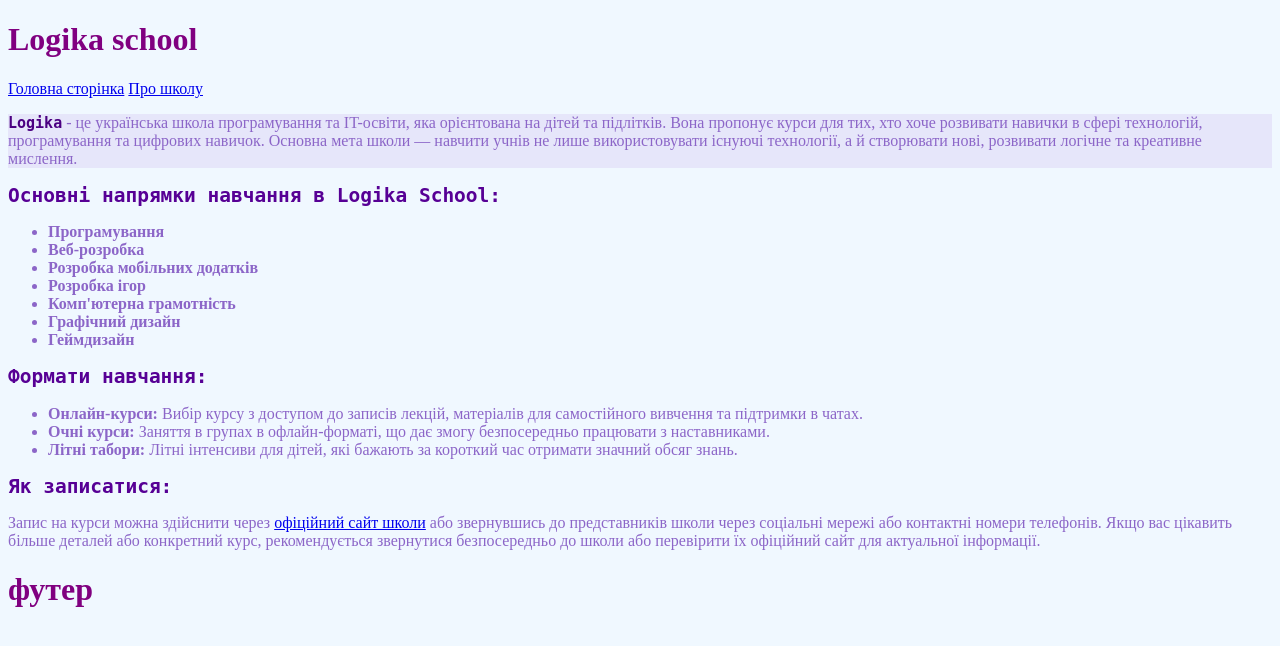
After one commit to olenapolianska/KAHOOT, a Flask app: page /about_school in a window 1280 px wide. The commit adds this page. Shown: the top 646 px of the page. Run offline with Flask 3, Linux system fonts and the light colour scheme.

Commit message:
homework

```diff
--- a/run_server.py
+++ b/run_server.py
@@ -6,9 +6,9 @@ app = Flask("KAHOOT")
 def index():
     return render_template("index.html")
 
-@app.route("/about_us")
-def about_us():
-    return render_template("about_us.html")
+@app.route("/about_school")
+def about_school():
+    return render_template("about_school.html")
 
 
 app.run()
--- a/static/style.css
+++ b/static/style.css
@@ -1,6 +1,26 @@
 body {
-    background: red;
+    background: AliceBlue;
     }
-green{
-   background: green;
+.green{
+   background: Lavender;
+
     }
+h1 {
+   color: purple;
+   }
+.main {
+   color: Indigo;
+   font-family: Monospace;
+   font-size: 15px;}
+
+h2 {
+   color: #570095;
+   font-family: Monospace;
+   }
+ul {
+   color: #8c66c8;
+
+}
+p {
+   color: #8c66c8;
+   }
--- /dev/null
+++ b/templates/about_school.html
@@ -0,0 +1,33 @@
+{% extends "base.html" %}
+
+{% block content %}
+<p class="green"><b><span class="main">Logika</span></b> - це українська школа програмування та IT-освіти, яка орієнтована на дітей та підлітків. Вона пропонує курси для тих, хто хоче розвивати навички в сфері технологій, програмування та цифрових навичок. Основна мета школи — навчити учнів не лише використовувати існуючі технології, а й створювати нові, розвивати логічне та креативне мислення.</p>
+<h2>Основні напрямки навчання в Logika School:</h2>
+
+<b>
+<ul>
+    <li>Програмування</li>
+    <li>Веб-розробка</li>
+    <li>Розробка мобільних додатків</li>
+    <li>Розробка ігор</li>
+    <li>Комп'ютерна грамотність</li>
+    <li>Графічний дизайн</li>
+    <li>Геймдизайн</li>
+
+</ul>
+</b>
+
+<h2>Формати навчання:</h2>
+
+<ul>
+    <li><b>Онлайн-курси:</b> Вибір курсу з доступом до записів лекцій, матеріалів для самостійного вивчення та підтримки в чатах.</li>
+    <li><b>Очні курси:</b> Заняття в групах в офлайн-форматі, що дає змогу безпосередньо працювати з наставниками.</li>
+    <li><b>Літні табори:</b> Літні інтенсиви для дітей, які бажають за короткий час отримати значний обсяг знань.</li>
+</ul>
+
+
+<h2>Як записатися:</h2>
+<p>Запис на курси можна здійснити через <a href="https://logikaschool.com/">офіційний сайт школи</a> або звернувшись до представників школи через соціальні мережі або контактні номери телефонів.
+
+Якщо вас цікавить більше деталей або конкретний курс, рекомендується звернутися безпосередньо до школи або перевірити їх офіційний сайт для актуальної інформації.</p>
+{% endblock %}
--- a/templates/about_us.html
+++ /dev/null
@@ -1,5 +0,0 @@
-{% extends "base.html" %}
-
-{% block content %}
-<p class="green" > Про нас  </p>
-{% endblock %}
--- a/templates/base.html
+++ b/templates/base.html
@@ -6,10 +6,10 @@
     <link rel="stylesheet" href="{{ url_for('static', filename='style.css')}}">
 </head>
 <body>
-<h1> Шапка </h1>
+<h1> <b>Logika school</b> </h1>
 <nav>
     <a href="/"> Головна сторінка</a>
-    <a href="/about_us"> Про нас </a>
+    <a href="/about_school"> Про школу </a>
 </nav>
 
 
```
